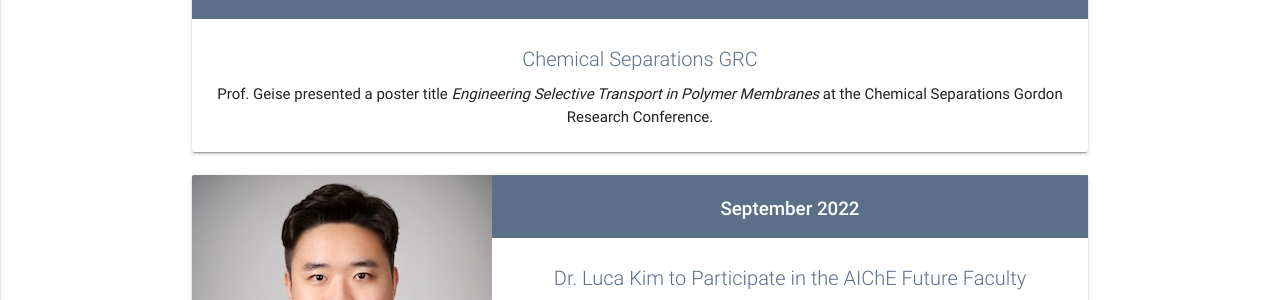
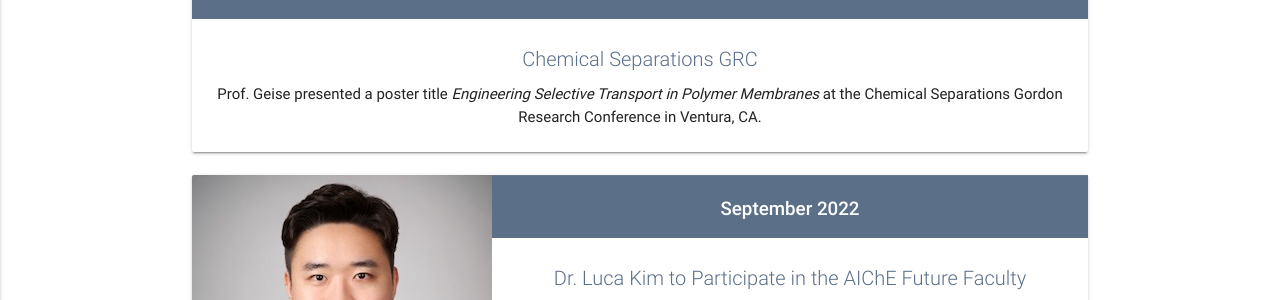
Before and after one commit to geisegroup/geisegroup.github.io, a Jekyll site: the page built from index.md, in a window 1280 px wide and 900 px high, scrolled down 3028 px. Shown: the part 175-475 px from the top of the window. Built offline with Jekyll 4.4.1, drawn with Linux system fonts in a browser that asks for light colours; nearby versions of some CDN libraries.

Commit message:
Update 22_grc_sep.html

```diff
--- a/_newsItems/22_grc_sep.html
+++ b/_newsItems/22_grc_sep.html
@@ -2,6 +2,6 @@
 date: 2022-10-3
 year: 2022
 title: Chemical Separations GRC
-text: Prof. Geise presented a poster title <em>Engineering Selective Transport in Polymer Membranes</em> at the Chemical Separations Gordon Research Conference.
+text: Prof. Geise presented a poster title <em>Engineering Selective Transport in Polymer Membranes</em> at the Chemical Separations Gordon Research Conference in Ventura, CA.
 image:
 ---
```
